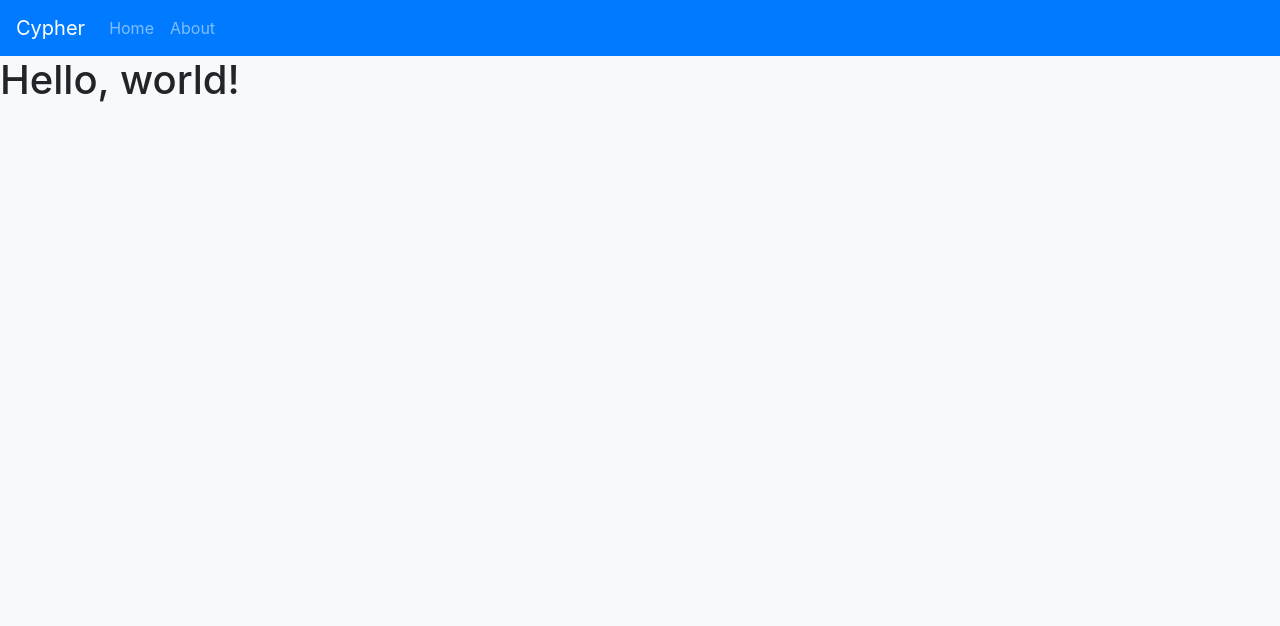
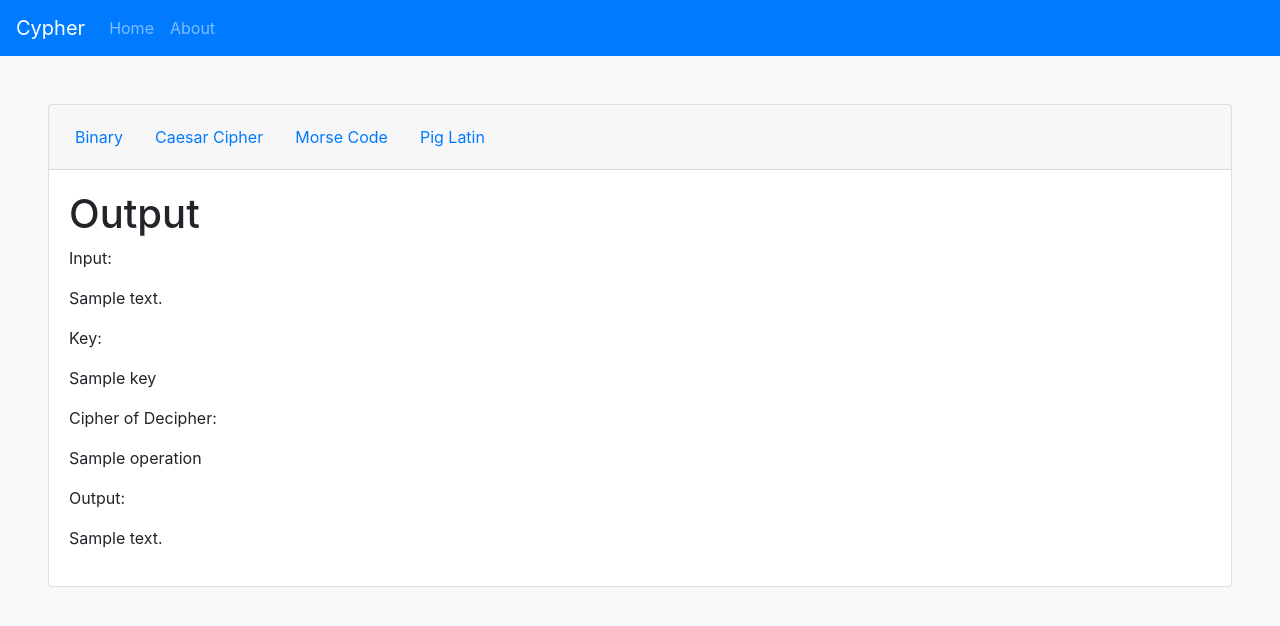
Before and after one commit to FrancisLangit/cypher, a Django app: template cypher_app/templates/cypher_app/app_output.html in a window 1280 px wide. Shown: the top 626 px of the page. Run offline with Django 3.2, Linux system fonts and the light colour scheme; the template is opened without the code that fills it: most values are stand-ins (such as "Sample title", 1, 10 or a date in 2020); some libraries are stand-ins or nearby versions.

Commit message:
Refactor app.html
Create a card_body block that app_card and app_output can fill in upon
inheriting from app.html.

```diff
--- a/cypher_app/templates/cypher_app/app.html
+++ b/cypher_app/templates/cypher_app/app.html
@@ -15,21 +15,8 @@
 
   <div class="card-body">
     <form action="{{ request.path }}" method="post">
-    	{% csrf_token %}
-
-        {% bootstrap_field form.text %}
-
-        {% if request.path == "/app/caesar_cipher/" %}
-            {% bootstrap_field form.key %}
-        {% endif %}
-
-        {% bootstrap_field form.operation %}
-
-        {% buttons %}
-            <button name="submit" class="btn btn-primary">
-                Submit
-            </button>
-        {% endbuttons %}
+        {% block card_body %}
+        {% endblock %}
     </form>
 
   </div>
--- a/cypher_app/templates/cypher_app/app_output.html
+++ b/cypher_app/templates/cypher_app/app_output.html
@@ -1,8 +1,12 @@
-{% extends 'cypher_app/base.html' %}
+{% extends 'cypher_app/app.html' %}
 {% load bootstrap4 %}
 
-{% block body %}
+{% block card_body %}
 
-<h1> Hello, world! </h1>
+<h1> Output </h1>
 
+<p>Input: </p> <p>{{ input_text }}</p>
+<p>Key: </p> <p>{{ key }}</p>
+<p>Cipher of Decipher: </p> <p>{{ operation }}</p>
+<p>Output: </p> <p>{{ output_text }}</p>
 {% endblock %}
```
Also changed, not shown: cypher_app/templates/cypher_app/app_card.html (added, +22 -0 lines).
